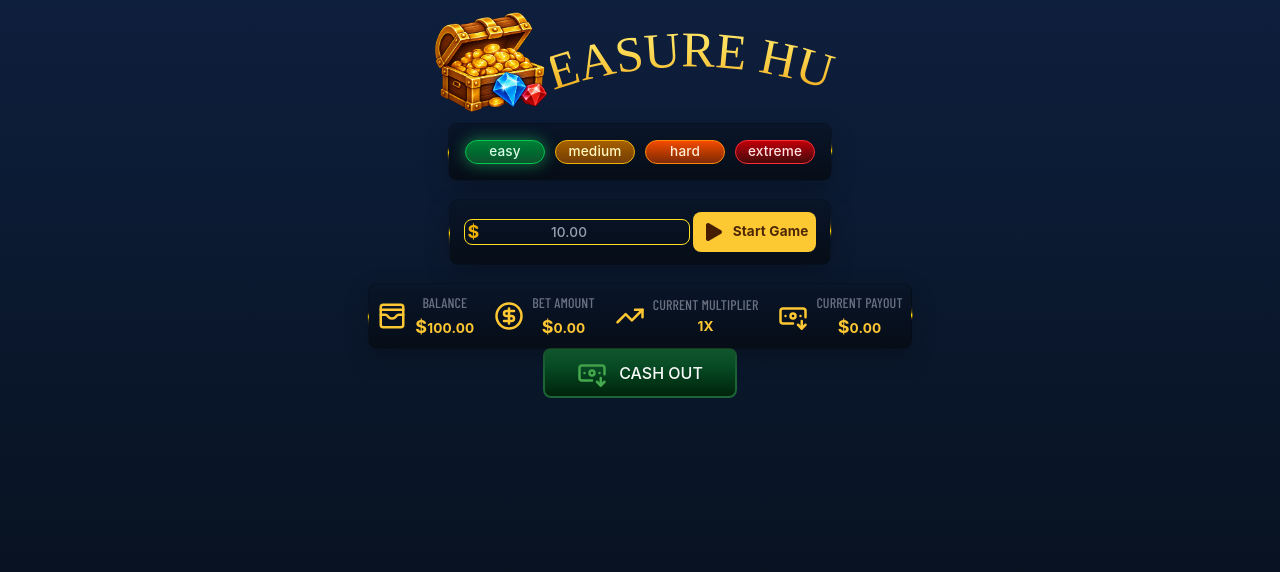
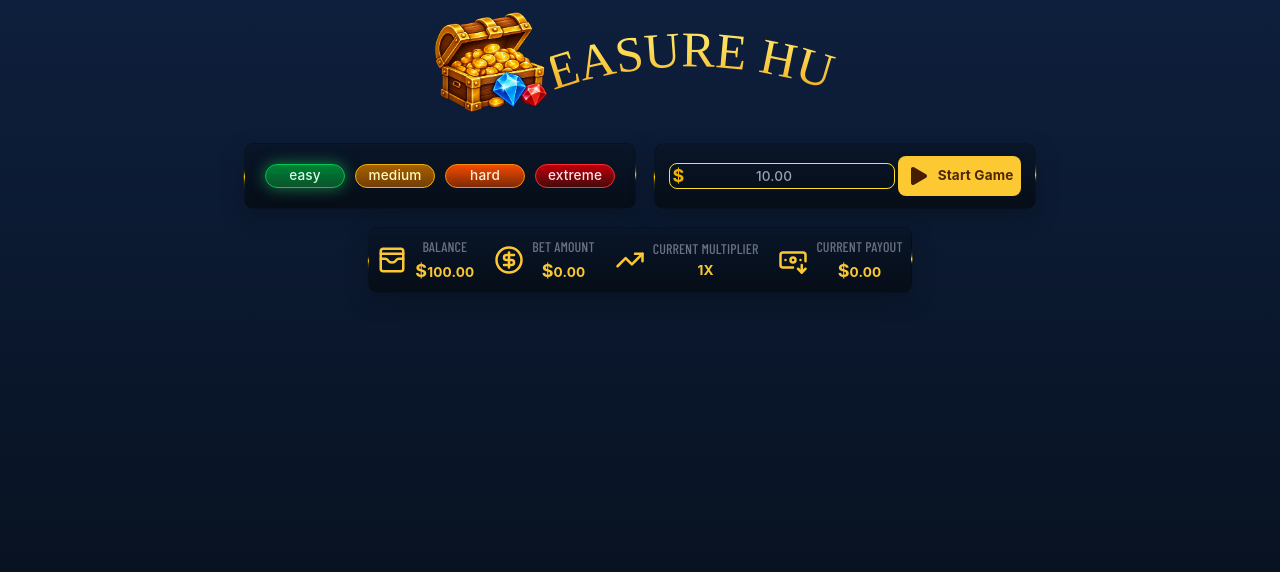
Before and after one commit to Sanchit09876/Treasure-hunt-game, a React (Vite) app: page / in a window 1280 px wide. Shown: the top 572 px of the page. Built offline with nearby package versions, Linux system fonts and the light colour scheme; a web font is replaced by a local one.

Commit message:
Add: cash out button on each row, fixed layout

```diff
--- a/src/App.jsx
+++ b/src/App.jsx
@@ -1,6 +1,5 @@
 import React from "react";
 import Game from "./components/Game";
-import Card from "./components/Card";
 
 const App = () => {
   return (
--- a/src/components/CardRow.jsx
+++ b/src/components/CardRow.jsx
@@ -1,8 +1,11 @@
 import React from "react";
 import Card from "./Card";
 import { forwardRef } from "react";
+import { BanknoteArrowDown } from "lucide-react";
 
-const CardRow = forwardRef(({
+const CardRow = forwardRef(
+  (
+    {
       cards,
       isActive,
       onCardFlip,
@@ -11,11 +14,18 @@ const CardRow = forwardRef(({
       gameStatus,
       rowMultiplier,
       rowNumber,
-},ref) => {
+      onCashOut,
+      currentRow,
+      activeBet,
+      currentMultiplier,
+    },
+    ref,
+  ) => {
+    const isDisabled = rowNumber - 1 !== currentRow - 1;
     return (
       <div ref={ref} className="flex justify-center">
         <div
-        className={`flex items-center gap-2 px-4 py-3 mb-1 rounded-lg ${isActive ? "bg-yellow-100" : "bg-gray-500 opacity-75"}`}
+          className={`flex items-center gap-2 px-4 py-3 mb-1 rounded-lg ${isActive ? "bg-yellow-200" : "bg-gray-500/70"}`}
         >
           <div
             className={`w-15 ${isActive ? "text-yellow-600" : "text-gray-800"} flex flex-col items-center`}
@@ -35,9 +45,29 @@ const CardRow = forwardRef(({
               />
             );
           })}
+          <div>
+            <button
+              onClick={onCashOut}
+              disabled={isDisabled || gameStatus !== "playing"}
+              className={`${isDisabled ? "bg-gray-500" : "bg-linear-to-t from-[#044017] to-[#158845] border-2 border-[#1B6435]"} text-white px-6 py-2 rounded-lg flex gap-3 items-center  transition-transform duration-80 ease-in active:scale-95`}
+            >
+              <div>
+              <BanknoteArrowDown size={30} stroke="#46ab4e" />
+              </div>
+              <div>
+              CASH OUT
+              {(!isDisabled && activeBet !== 0) && (
+                <p className="text-[#46ab4e] text-[18px] font-bold">
+                  ${(activeBet * currentMultiplier).toFixed(2)}
+                </p>
+              )}
+              </div>
+            </button>
+          </div>
         </div>
       </div>
     );
-});
+  },
+);
 
 export default CardRow;
--- a/src/components/DifficultySelector.jsx
+++ b/src/components/DifficultySelector.jsx
@@ -23,7 +23,7 @@ const DifficultySelector = ({ setDifficulty, difficulty, gameStatus }) => {
   };
 
   return (
-    <div className="flex justify-center">
+    <div className="flex justify-center items-center shrink-0">
       <SpecularButton
         size="sm"
         radius={8}
@@ -42,7 +42,7 @@ const DifficultySelector = ({ setDifficulty, difficulty, gameStatus }) => {
         proximity={250}
         autoAnimate={true}
       >
-        <div className="inline-flex gap-2.5 rounded-lg p-4 mx-auto bg-linear-to-t from-[#060D17] to-[#091529]">
+        <div className="inline-flex gap-2.5 rounded-lg p-5 bg-linear-to-t from-[#060D17] to-[#091529]">
           {Object.keys(difficultyConfig).map((name) => {
             const selectedDiff =
               name === difficulty ? buttonStyle[name].glow : "";
--- a/src/components/Game.jsx
+++ b/src/components/Game.jsx
@@ -117,6 +117,8 @@ function Game() {
   return (
     <div ref={topRef}>
       <Header />
+
+      <div className="flex justify-center gap-5">
         <DifficultySelector
           difficulty={difficulty}
           setDifficulty={setDifficulty}
@@ -162,6 +164,7 @@ function Game() {
             </div>
           </SpecularButton>
         </div>
+      </div>
 
       <StatusBar
         balance={balance}
@@ -174,7 +177,7 @@ function Game() {
 
       {err && <p>{err}</p>}
       <div
-        className={`${gameStatus === "idle" ? "h-0" : "h-100"} overflow-y-auto scrollbar-none [&::-webkit-scrollbar]:hidden`}
+        className={`${gameStatus === "idle" ? "h-0" : "h-95"} pt-5 overflow-y-auto scrollbar-none [&::-webkit-scrollbar]:hidden`}
       >
         {rows.map((row, index) => {
           const rowMultiplier = getRowMultiplier(difficulty, index);
@@ -189,28 +192,14 @@ function Game() {
               gameStatus={gameStatus}
               rowMultiplier={rowMultiplier}
               rowNumber={index + 1}
+              onCashOut={handleCashOut}
+              currentRow={currentRow}
+              activeBet={activeBet}
+              currentMultiplier={currentMultiplier}
               ref={(el) => (rowRefs.current[index] = el)}
             />
           );
         })}
-      </div>
-      <div className="flex justify-center items-center">
-        <div className="">
-          <button
-            onClick={handleCashOut}
-            disabled={gameStatus !== "playing" || currentRow === 0}
-            className="text-white px-8 py-2 border-2 border-[#1B6435] rounded-lg flex gap-3 items-center bg-linear-to-t from-[#00230B] to-[#126736] transition-transform duration-80 ease-in active:scale-95"
-          >
-            <BanknoteArrowDown size={30} stroke="#46ab4e" />
-            <div className="font-medium">
-              CASH OUT
-              {activeBet !== 0 && (
-                <p className="text-[#46ab4e] text-[18px] font-bold">
-                  ${(activeBet * currentMultiplier).toFixed(2)}
-                </p>
-              )}
-            </div>
-          </button>
       </div>
         <ResultBanner
           gameStatus={gameStatus}
@@ -219,7 +208,6 @@ function Game() {
           currentMultiplier={currentMultiplier}
         />
       </div>
-    </div>
   );
 }
 
```
Lines whose indentation alone changed are shown as unchanged.
